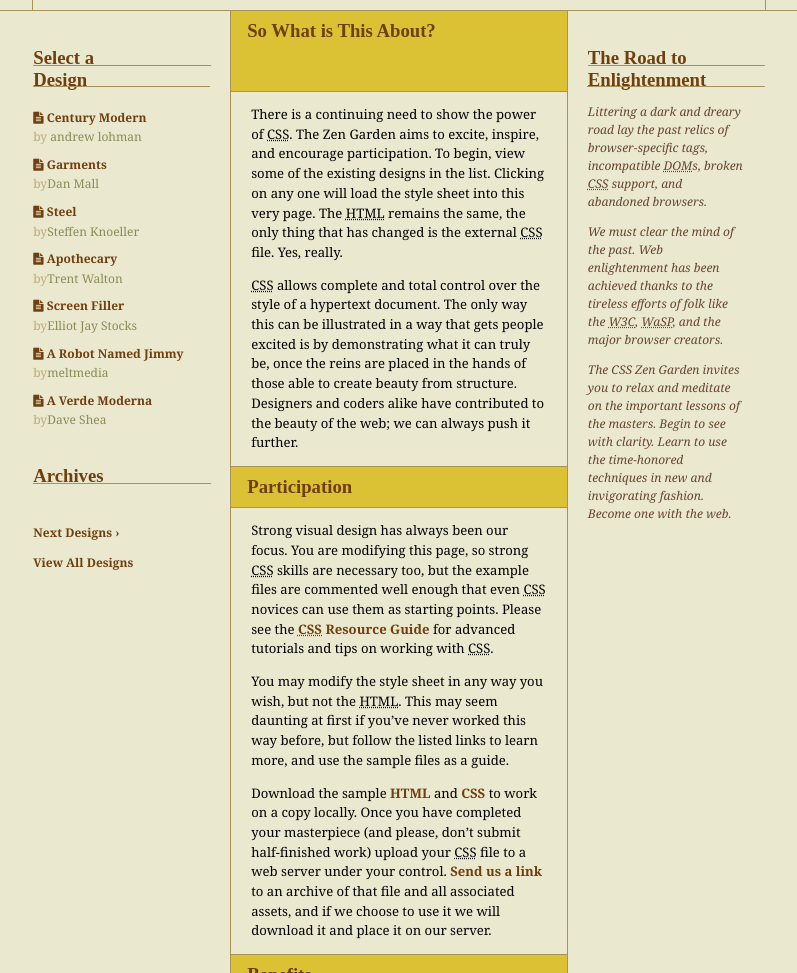
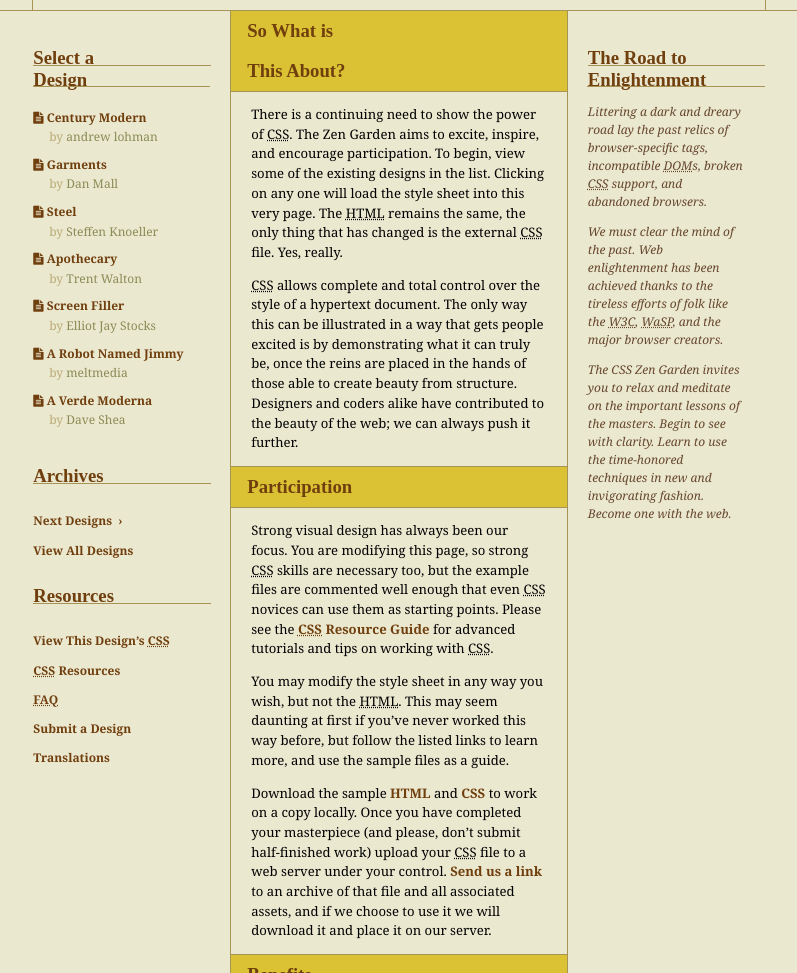
Before and after one commit to huanranc/css-project2, a website: page project/index.html in a window 1280 px wide. Shown: the part 240-1213 px from the top of the page, without its empty margins (241-1038 px from the left). Drawn offline with Linux system fonts and the light colour scheme.

Commit message:
modify a detail

```diff
--- a/project/index.html
+++ b/project/index.html
@@ -28,48 +28,74 @@
             </li>
             <li>
               <a href="#"><i class="fa fa-file-text"></i> Garments</a>
-              <span>by</span><a href="#">Dan Mall</a>
+              <span>by</span> <a href="#">Dan Mall</a>
             </li>
             <li>
               <a href="#"><i class="fa fa-file-text"></i> Steel</a>
-              <span>by</span><a href="#">Steffen Knoeller</a>
+              <span>by</span> <a href="#">Steffen Knoeller</a>
             </li>
             <li>
               <a href="#"><i class="fa fa-file-text"></i> Apothecary</a>
-              <span>by</span><a href="#">Trent Walton</a>
+              <span>by</span> <a href="#">Trent Walton</a>
             </li>
             <li>
               <a href="#"><i class="fa fa-file-text"></i> Screen Filler</a>
-              <span>by</span><a href="#">Elliot Jay Stocks</a>
+              <span>by</span> <a href="#">Elliot Jay Stocks</a>
             </li>
             <li>
               <a href="#"><i class="fa fa-file-text"></i> A Robot Named Jimmy</a>
-              <span>by</span><a href="#">meltmedia</a>
+              <span>by</span> <a href="#">meltmedia</a>
             </li>
             <li>
               <a href="#"><i class="fa fa-file-text"></i> A Verde Moderna</a>
-              <span>by</span><a href="#">Dave Shea</a>
+              <span>by</span> <a href="#">Dave Shea</a>
             </li>
           </ul>
         </div>
         <div class="siderbar-item">
           <h3 class="siderbar-small-title">Archives</h3>
-            <ul class="siderbar-body siderbar-left">
+            <ul class="siderbar-body siderbar-left archives">
               <li>
                 <a href="/017/page1">
-                  Next Designs <span class="indicator">&rsaquo;</span>
+                  Next Designs&nbsp;&nbsp;&rsaquo;
                 </a>
               </li>
               <li>
                 <a href="http://www.mezzoblue.com/zengarden/alldesigns/" title="View every submission to the Zen Garden.">
-                  View All Designs							</a>
+                  View All Designs</a>
+              </li>
+            </ul>
+        </div>
+        <div class="siderbar-item">
+          <h3 class="siderbar-small-title">Resources</h3>
+            <ul class="siderbar-body siderbar-left archives">
+              <li>
+                <a href="/017/page1">
+                  View This Design&#8217;s <abbr title="Cascading Style Sheets">CSS</abbr>
+                </a>
+              </li>
+              <li>
+                <a href="http://www.mezzoblue.com/zengarden/alldesigns/" title="View every submission to the Zen Garden.">
+                  <abbr title="Cascading Style Sheets">CSS</abbr> Resources</a>
+              </li>
+              <li>
+                <a href="http://www.mezzoblue.com/zengarden/faq/" title="A list of Frequently Asked Questions about the Zen Garden.">
+                  <abbr title="Frequently Asked Questions">FAQ</abbr></a>
+              </li>
+              <li>
+                <a href="http://www.mezzoblue.com/zengarden/submit/" title="Send in your own CSS file.">
+                  Submit a Design</a>
+              </li>
+              <li>
+                <a href="http://www.mezzoblue.com/zengarden/translations/" title="View translated versions of this page.">
+                  Translations</a>
               </li>
             </ul>
         </div>
       </div>
       <div class="page-content">
         <article>
-          <div class="title-container big-title"><h3 class="content-title">So What is<span> This About?</span></h3></div>
+          <div class="title-container big-title"><h3 class="content-title">So What is<br><span> This About?</span></h3></div>
           <div class="article-body">
             <p>There is a continuing need to show the power of <abbr title="Cascading Style Sheets">CSS</abbr>. The Zen Garden aims to excite, inspire, and encourage participation. To begin, view some of the existing designs in the list. Clicking on any one will load the style sheet into this very page. The <abbr title="HyperText Markup Language">HTML</abbr> remains the same, the only thing that has changed is the external <abbr title="Cascading Style Sheets">CSS</abbr> file. Yes, really.</p>
             <p><abbr title="Cascading Style Sheets">CSS</abbr> allows complete and total control over the style of a hypertext document. The only way this can be illustrated in a way that gets people excited is by demonstrating what it can truly be, once the reins are placed in the hands of those able to create beauty from structure. Designers and coders alike have contributed to the beauty of the web; we can always push it further.</p>
--- a/project/sass/csszengarden.scss
+++ b/project/sass/csszengarden.scss
@@ -63,11 +63,13 @@ body {
 		font-size: .75rem;
 		color: $site-txt-color;
 		background: url(../images/bg_beautyof.jpg) no-repeat;
+
 		p{
 			display: inline-block;
 			width: 12.5rem;
 			padding: 0 2.5rem;
 		}
+
 		a {
 			display: inline-block;
 			font-weight: 800;
@@ -138,6 +140,15 @@ body {
 		font-family: Georgia, serif;
 		font-size: .75rem;
 		line-height: 1.5;
+
+		span {
+			padding-left: 1rem;
+		}
+	}
+
+	.archives {
+		margin: 0;
+		list-style-type: square;
 	}
 }
 
```
Also changed, not shown: project/css/style.css.
